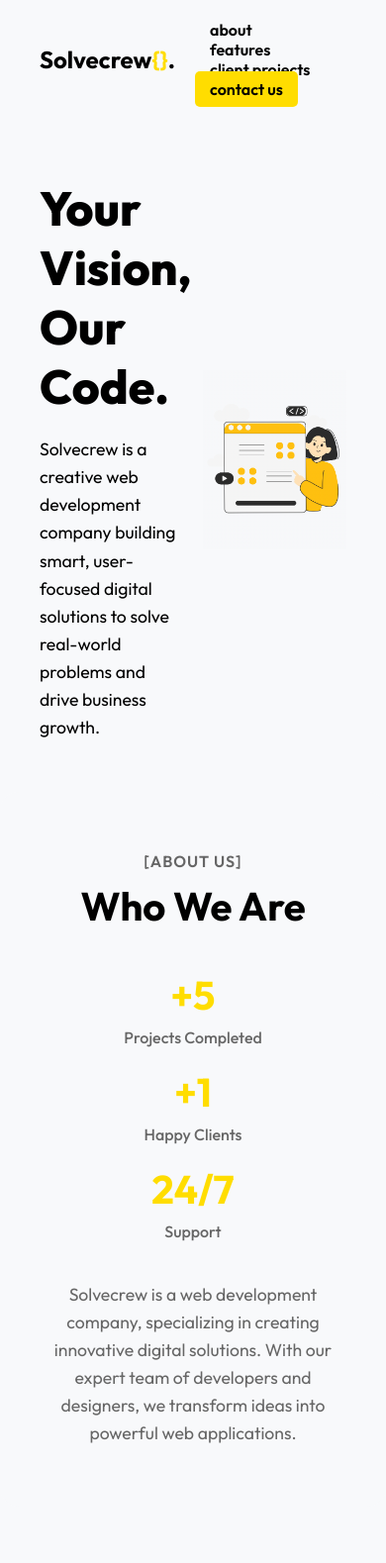
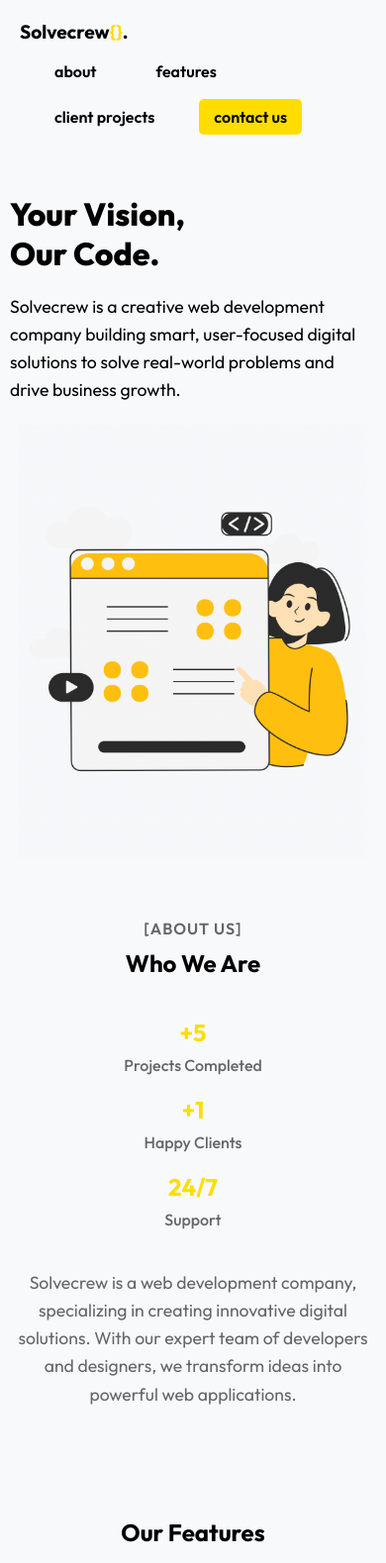
Before and after one commit to solvecrewindia/solvecrew_site, a plain HTML site: page index.html in a window 390 px wide. Shown: the top 1579 px of the page at 99% size. Drawn offline with Linux system fonts and the light colour scheme.

Commit message:
Update style.css

```diff
--- a/style.css
+++ b/style.css
@@ -55,16 +55,18 @@ nav a:hover {
   box-shadow: 0 5px 15px rgba(255, 221, 0, 0.2);
 }
 
+/* HERO Section */
 .hero {
   display: flex;
   align-items: center;
   justify-content: space-between;
-  padding: 60px 0 20px 40px;
-  max-width: 900px;
+  padding: 5px 5px 0px; /* ↓ Reduced bottom padding */
+  max-width: 1000px;
   margin: 0 auto;
-  padding-top: 60px;
-  padding-bottom: 10px;
-  margin-bottom: 40px;
+  margin-bottom: 0;
+  padding-left: 40px;
+  padding-right: 40px;
+  padding-top: 3000px;
 }
 
 .hero-text {
@@ -74,7 +76,7 @@ nav a:hover {
 
 .hero-text h1 {
   font-size: 3rem;
-  margin-bottom: 20px;  /* Restored to original 20px */
+  margin-bottom: 20px;
   font-weight: 800;
 }
 
@@ -96,16 +98,28 @@ nav a:hover {
   object-fit: contain;
 }
 
+/* Consistent vertical spacing for main sections */
+section,
+.hero,
+.about,
+.projects,    /* Add this class to your project section in HTML */
+.contact {    /* Add this class to your connect/contact section in HTML */
+  padding-top: 60px;
+  padding-bottom: 60px;
+}
+
 /* Common section styles */
 section {
   max-width: 1200px;
   margin: 0 auto;
-  padding: 30px 40px; /* Reduced from 40px to 30px */
+  padding: 30px 40px;
 }
 
 /* Features section */
 .features {
   text-align: center;
+  padding-top: 80px;
+  padding-bottom: 100px;
 }
 
 .features h2 {
@@ -138,6 +152,7 @@ section {
 /* Events section */
 .events {
   text-align: center;
+  padding-bottom: 80px;
 }
 
 .events-tag {
@@ -170,7 +185,7 @@ section {
   width: 100%;
   height: 200px;
   object-fit: cover;
-  filter: brightness(0.9);
+  filter: grayscale(100%) brightness(0.9); /* Makes image black and white */
   transition: transform 0.3s ease, filter 0.3s ease;
 }
 
@@ -190,6 +205,7 @@ section {
   grid-template-columns: 1fr 1fr;
   gap: 60px;
   align-items: center;
+  padding-bottom: 100px;
 }
 
 .contact-tag {
@@ -205,7 +221,7 @@ section {
 .contact form {
   display: flex;
   flex-direction: column;
-  gap: 20px;
+  gap: 0;
 }
 
 .contact input,
@@ -216,9 +232,14 @@ section {
   font-family: inherit;
 }
 
+.contact textarea {
+  min-height: 120px;
+  resize: vertical;
+}
+
 .contact button {
-  background: #ffdd00;
-  color: #000000;
+  background-color: #ffdd00;
+  color: #000;
   padding: 15px 30px;
   border: none;
   border-radius: 8px;
@@ -231,15 +252,17 @@ section {
 }
 
 .contact button:hover {
-  transform: translateY(-3px);
-  box-shadow: 0 5px 15px rgba(255, 221, 0, 0.3);
+  background-color: #000;
+  color: #ffdd00;
+  transform: translateY(-2px);
+  box-shadow: 0 5px 15px rgba(255, 221, 0, 0.2);
 }
 
 /* Footer */
 .footer {
   text-align: center;
   padding: 30px 20px;
-  background: #ffffff;
+  background: #f8f9fb;
   border-top: 1px solid #eee;
   font-weight: 500;
   color: #666;
@@ -270,8 +293,8 @@ section {
   background: #f8f9fb;
   border-radius: 20px;
   padding: 60px 40px;
-  margin-top: 40px;
-   /* Reduced from 40px to 20px */
+  margin-top: 20px; /* Already reduced */
+  padding-top: 20px;
 }
 
 .about-header {
@@ -325,18 +348,110 @@ section {
 }
 
 /* Responsive */
+@media (max-width: 1024px) {
+  .hero {
+    flex-direction: column;
+    align-items: flex-start;
+    padding: 40px 20px 10px 20px;
+    max-width: 100%;
+  }
+  .hero-text {
+    max-width: 100%;
+    padding-right: 0;
+    margin-bottom: 30px;
+  }
+  .hero-image {
+    padding-right: 0;
+    width: 100%;
+    justify-content: center;
+  }
+}
+
 @media (max-width: 768px) {
-  .contact {
-    grid-template-columns: 1fr;
-    gap: 40px;
+  header {
+    flex-direction: column;
+    align-items: flex-start;
+    padding: 20px;
+  }
+
+  nav {
+    width: 100%;
+    margin-top: 10px;
+    display: flex;
+    flex-wrap: wrap;
+    gap: 10px;
+  }
+
+  .hero {
+    flex-direction: column;
+    align-items: flex-start;
+    padding: 40px 10px 10px 10px;
+    margin-bottom: 10px;
+  }
+
+  .hero-text {
+    max-width: 100%;
+    padding-right: 0;
+    margin-bottom: 20px;
+  }
+
+  .hero-image {
+    padding-right: 0;
+    width: 100%;
+    justify-content: center;
   }
 
   section {
-    padding: 60px 20px;
+    padding: 40px 10px;
   }
 
+  .feature-cards,
+  .event-cards,
   .about-stats {
     grid-template-columns: 1fr;
     gap: 20px;
   }
+
+  .about {
+    padding: 30px 10px;
+    margin-top: 20px;
+  }
+
+  .about-header h2 {
+    font-size: 2rem;
+  }
+
+  .about-content {
+    padding: 0 5px;
+  }
+
+  .footer {
+    padding: 20px 10px;
+    font-size: 0.9rem;
+  }
 }
+
+@media (max-width: 480px) {
+  .logo {
+    font-size: 1.2rem;
+  }
+
+  .hero-text h1 {
+    font-size: 2rem;
+  }
+
+  .features h2,
+  .events h2,
+  .about-header h2,
+  .contact h2 {
+    font-size: 1.5rem;
+  }
+
+  .stat h3 {
+    font-size: 1.5rem;
+  }
+
+  .footer p {
+    font-size: 0.85rem;
+  }
+}
```
